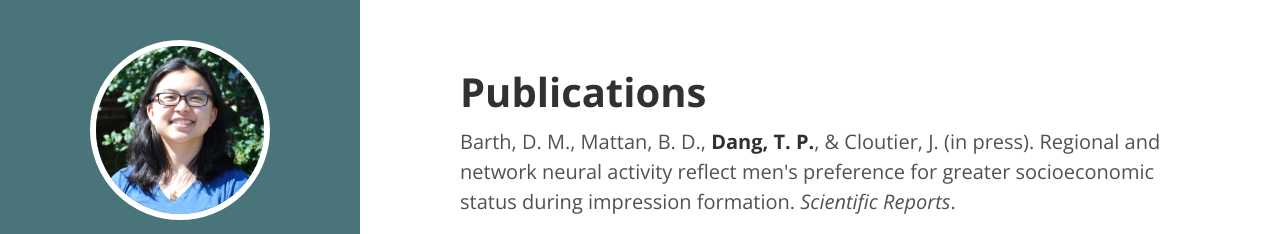
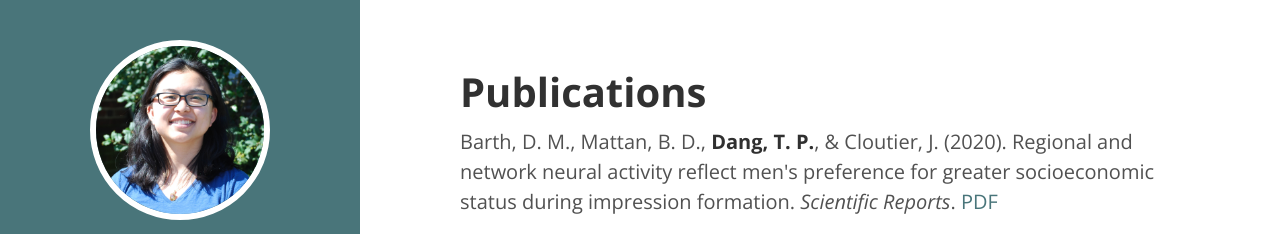
Before and after one commit to tzipporahdang/tzipporahdang.github.io, a plain HTML site: page publications/index.html in a window 1280 px wide. Shown: the top 234 px of the page. Drawn offline with nearby package versions, Linux system fonts and the light colour scheme; files whose address does not match are found by name.

Commit message:
Update index.html

```diff
--- a/publications/index.html
+++ b/publications/index.html
@@ -139,7 +139,7 @@
   <h1>Publications</h1>
 <div class="publications">
 
-<p>Barth, D. M., Mattan, B. D., <strong>Dang, T. P.</strong>, & Cloutier, J. (in press). Regional and network neural activity reflect men's preference for greater socioeconomic status during impression formation. <em>Scientific Reports</em>.</a>
+<p>Barth, D. M., Mattan, B. D., <strong>Dang, T. P.</strong>, & Cloutier, J. (2020). Regional and network neural activity reflect men's preference for greater socioeconomic status during impression formation. <em>Scientific Reports</em>.</a> <a href="Barth2020.pdf">PDF</a>
 
 <p><strong>Dang, T. P.</strong>, Cloutier, J., & Kubota, J. T. (2020). IPOC Database: A free database of interracial police officer-civilian interaction videos. <em>Social Cognition</em>, <em>38</em>, 179-196. <a href="Dang2020.pdf">PDF</a>
 
```
